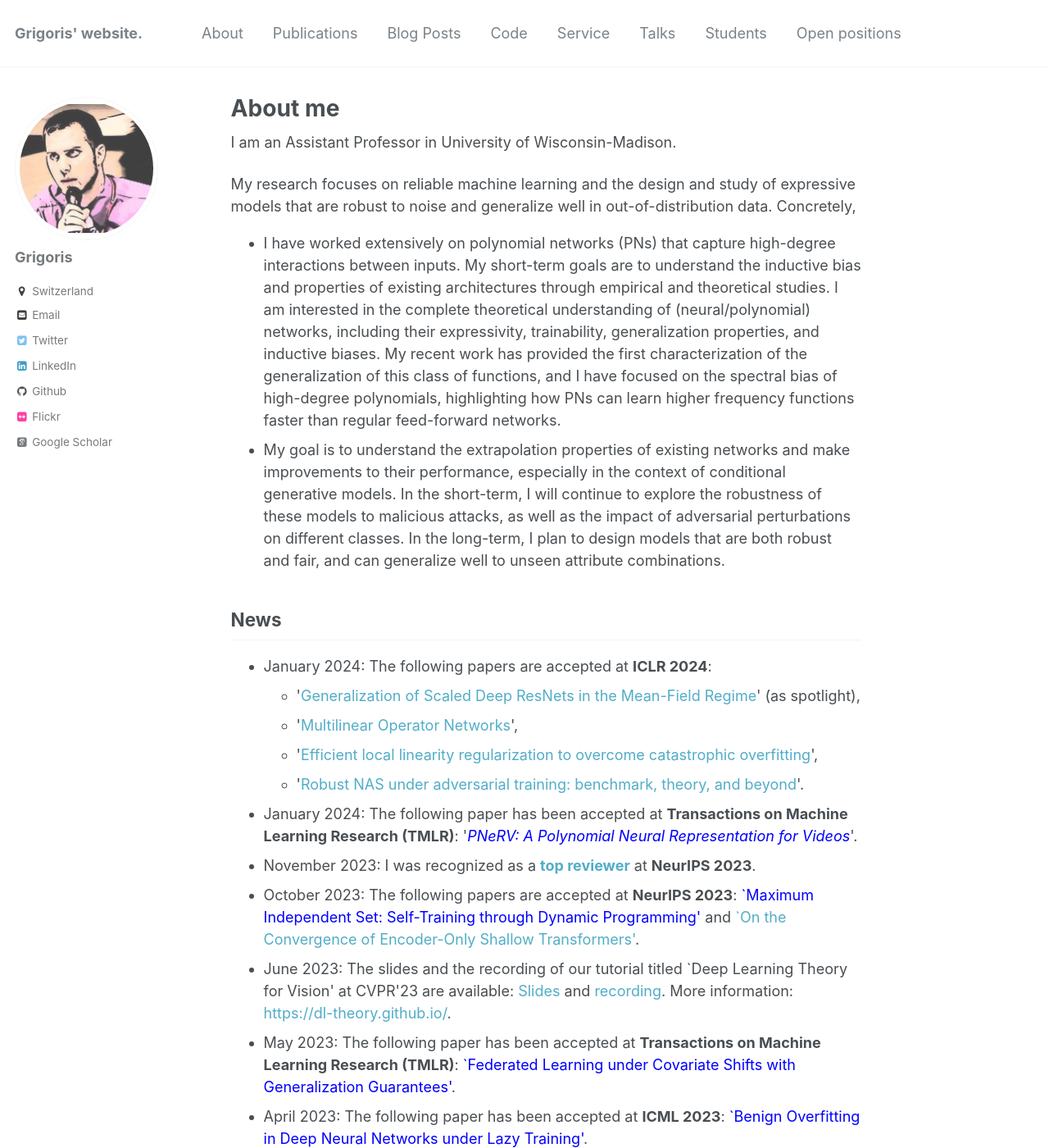
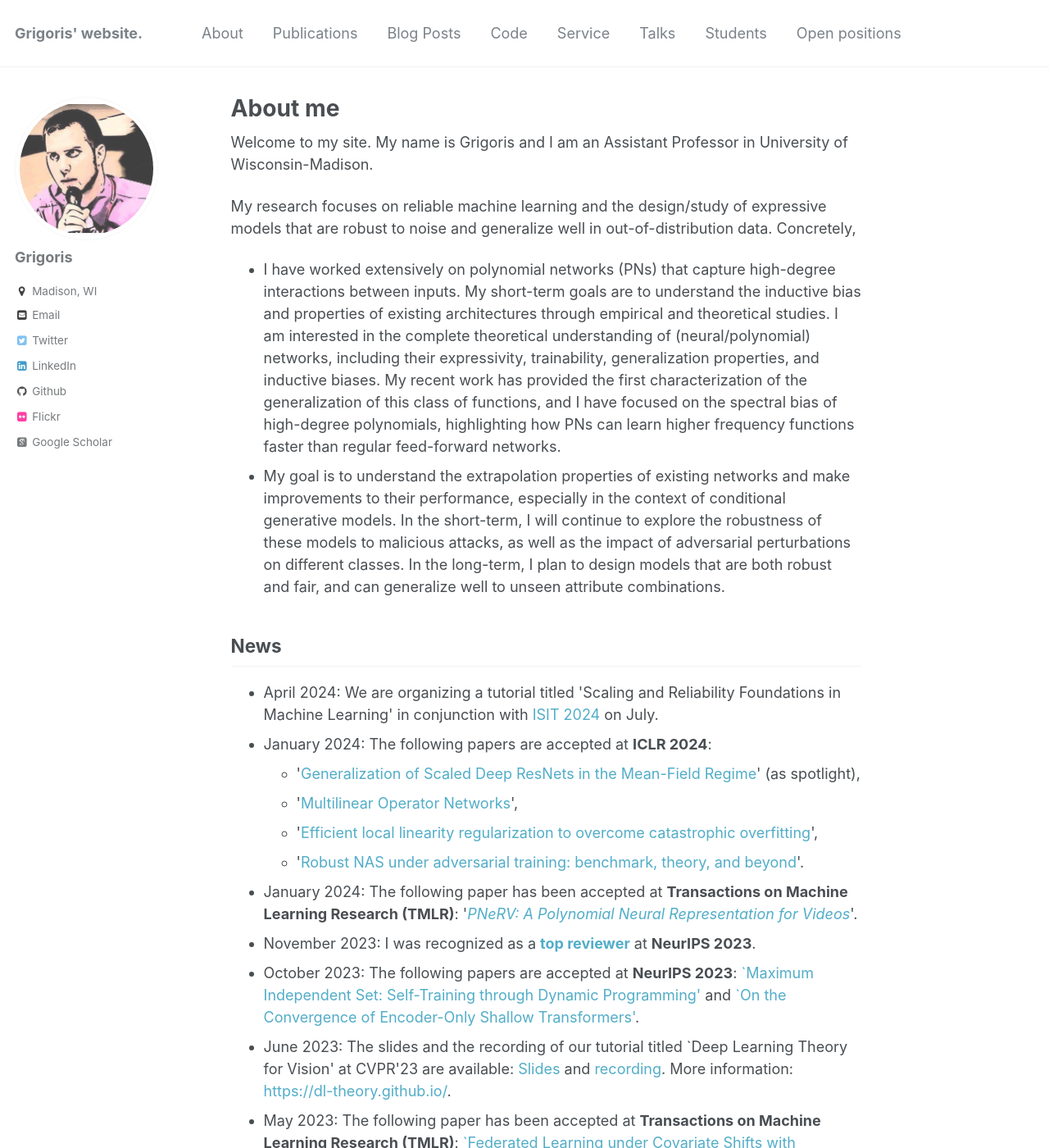
Before and after one commit to grigorisg9gr/grigorisg9gr.github.io, a Jekyll site: the page built from index.html, in a window 1280 px wide and 1400 px high. Shown: the whole window at 82% size. Built offline with Jekyll 4.4.1, drawn with Linux system fonts in a browser that asks for light colours; some web fonts are replaced; some of the changed text lies outside the part shown.

Commit message:
Add the tutorial in ISIT.

```diff
--- a/_config.yml
+++ b/_config.yml
@@ -81,7 +81,7 @@ author:
   name             : "Grigoris"
   avatar           : "profile.png"
   bio              : ""
-  location         : "Switzerland"
+  location         : "Madison, WI"
   employer         :
   googlescholar    : "1bU041kAAAAJ"
   email            : "[surname] [at] wisc.edu"
--- a/index.html
+++ b/index.html
@@ -7,9 +7,9 @@ comments: false
 ---
 
 
-<p>I am an Assistant Professor in University of Wisconsin-Madison. </p>
+<p>Welcome to my site. My name is Grigoris and I am an Assistant Professor in University of Wisconsin-Madison. </p>
 
-My research focuses on reliable machine learning and the design and study of expressive models that are robust to noise and generalize well in out-of-distribution data. Concretely,
+<p>My research focuses on reliable machine learning and the design/study of expressive models that are robust to noise and generalize well in out-of-distribution data. Concretely,<p>
 
 <ul>
     <li>I have worked extensively on polynomial networks (PNs) that capture high-degree interactions between inputs. My short-term goals are to understand the inductive bias and properties of existing architectures through empirical and theoretical studies. I am interested in the complete theoretical understanding of (neural/polynomial) networks, including their expressivity, trainability, generalization properties, and inductive biases. My recent work has provided the first characterization of the generalization of this class of functions, and I have focused on the spectral bias of high-degree polynomials, highlighting how PNs can learn higher frequency functions faster than regular feed-forward networks.</li>
@@ -19,24 +19,25 @@ My research focuses on reliable machine learning and the design and study of exp
 
 <h2>News</h2>
 <ul>
+	 <li>April 2024: We are organizing a tutorial titled 'Scaling and Reliability Foundations in Machine Learning' in conjunction with <a href="https://2024.ieee-isit.org/home">ISIT 2024</a> on July.
     <li>January 2024: The following papers are accepted at <strong>ICLR 2024</strong>:
         <ul>
                 <li>'<span style="color: #0000ff;"><a href="https://arxiv.org/abs/2403.09889">Generalization of Scaled Deep ResNets in the Mean-Field Regime</a></span>' (as spotlight),</li>
                 <li>'<span style="color: #0000ff;"><a href="https://arxiv.org/abs/2401.17992">Multilinear Operator Networks</a></span>',</li>
                 <li>'<span style="color: #0000ff;"><a href="https://arxiv.org/abs/2401.11618">Efficient local linearity regularization to overcome catastrophic overfitting</a></span>',</li>
-                <li>'<span style="color: #0000ff;"><a href="#">Robust NAS under adversarial training: benchmark, theory, and beyond</a></span>'.</li>
+                <li>'<span style="color: #0000ff;"><a href="https://arxiv.org/abs/2403.13134">Robust NAS under adversarial training: benchmark, theory, and beyond</a></span>'.</li>
         </ul></li>
-    <li>January 2024: The following paper has been accepted at <strong>Transactions on Machine Learning Research (TMLR)</strong>: '<em><a href="https://openreview.net/forum?id=oCBsxCov2g"><span style="color: #0000ff;">PNeRV: A Polynomial Neural Representation for Videos</span></a></em>'. </li>
+    <li>January 2024: The following paper has been accepted at <strong>Transactions on Machine Learning Research (TMLR)</strong>: '<em><a href="https://openreview.net/forum?id=oCBsxCov2g">PNeRV: A Polynomial Neural Representation for Videos</a></em>'. </li>
     <li>November 2023: I was recognized as a <a href="https://neurips.cc/Conferences/2023/ProgramCommittee"><strong>top reviewer</strong></a> at <strong>NeurIPS 2023</strong>.</li>
-    <li>October 2023: The following papers are accepted at <strong>NeurIPS 2023</strong>: <a href="https://arxiv.org/abs/2310.18672"><span style="color: #0000ff;">`Maximum Independent Set: Self-Training through Dynamic Programming'</span></a> and <a href="https://arxiv.org/abs/2311.01575"><span>`On the Convergence of Encoder-Only Shallow Transformers'</span></a>.
+    <li>October 2023: The following papers are accepted at <strong>NeurIPS 2023</strong>: <span style="color: #0000ff;"><a href="https://arxiv.org/abs/2310.18672">`Maximum Independent Set: Self-Training through Dynamic Programming'</a></span> and <span style="color: #0000ff;"><a href="https://arxiv.org/abs/2311.01575">`On the Convergence of Encoder-Only Shallow Transformers'</a></span>.
     <li>June 2023: The slides and the recording of our tutorial titled `Deep Learning Theory for Vision' at CVPR'23 are available: <a href="https://dl-theory.github.io/assets/CVPR.pdf">Slides</a> and <a href="https://www.youtube.com/watch?v=XtPGP9SXyiI">recording</a>. More information: <a href="https://dl-theory.github.io/">https://dl-theory.github.io/</a>.
-    <li>May 2023: The following paper has been accepted at <strong>Transactions on Machine Learning Research (TMLR)</strong>: <a href="https://openreview.net/forum?id=N7lCDaeNiS"><span style="color: #0000ff;">`Federated Learning under Covariate Shifts with Generalization Guarantees'</span></a>.
-    <li>April 2023: The following paper has been accepted at <strong>ICML 2023</strong>: <a href="https://arxiv.org/abs/2305.19377"><span style="color: #0000ff;">`Benign Overfitting in Deep Neural Networks under Lazy Training'</span></a>.
-    <li>April 2023: Awarded the <a href="https://www.daad.de/en/the-daad/postdocnet/details-and-application/">DAAD AInet Fellowship</a>, which is awarded to outstanding early career researchers. Topic: generative model in ML.</li>
-    <li>March 2023: The following paper has been accepted at <strong>CVPR 2023</strong>: '<em><a href="http://arxiv.org/abs/2303.13896"><span style="color: #0000ff;">Regularization of polynomial networks for image recognition</span></a></em>'. </li>
+    <li>May 2023: The following paper has been accepted at <strong>Transactions on Machine Learning Research (TMLR)</strong>: <a href="https://openreview.net/forum?id=N7lCDaeNiS">`Federated Learning under Covariate Shifts with Generalization Guarantees'</a>.
+    <li>April 2023: The following paper has been accepted at <strong>ICML 2023</strong>: <a href="https://arxiv.org/abs/2305.19377">`Benign Overfitting in Deep Neural Networks under Lazy Training'</a>.
+    <li>April 2023: Awarded the <a href="https://www.daad.de/en/the-daad/postdocnet/details-and-application/">DAAD AInet Fellowship</a>, which is awarded to outstanding early career researchers. Topic: generative models in ML.</li>
+    <li>March 2023: The following paper has been accepted at <strong>CVPR 2023</strong>: '<em><a href="http://arxiv.org/abs/2303.13896">Regularization of polynomial networks for image recognition</a></em>'. </li>
     <li>February 2023: Organizer of the tutorial on 'Polynomial Nets' in conjunction with AAAI'23: <a href="https://polynomial-nets.github.io/">https://polynomial-nets.github.io/</a>.
-    <li>January 2023: The following paper has been accepted at <strong>Transactions on Machine Learning Research (TMLR)</strong>: '<em><a href="https://openreview.net/forum?id=wkecshlYxI"><span style="color: #0000ff;">Revisiting adversarial training for the worst-performing class</span></a></em>'. </li>
-    <li>December 2022: The following paper has been accepted at <strong>Transactions on Pattern Analysis and Machine Intelligence</strong>: '<em><a href="https://ieeexplore.ieee.org/abstract/document/10076897"><span style="color: #0000ff;">Linear Complexity Self-Attention with 3rd Order Polynomials</span></a></em>'. </li>
+    <li>January 2023: The following paper has been accepted at <strong>Transactions on Machine Learning Research (TMLR)</strong>: '<em><a href="https://openreview.net/forum?id=wkecshlYxI">Revisiting adversarial training for the worst-performing class</a></em>'. </li>
+    <li>December 2022: The following paper has been accepted at <strong>Transactions on Pattern Analysis and Machine Intelligence</strong>: '<em><a href="https://ieeexplore.ieee.org/abstract/document/10076897">Linear Complexity Self-Attention with 3rd Order Polynomials</a></em>'. </li>
     <li>October 2022: I was recognized as a <a href="https://neurips.cc/Conferences/2022/ProgramCommittee"><strong>best reviewer</strong></a> at <strong>NeurIPS 2022</strong>.</li>
     <li>September 2022: The following papers have been accepted at <strong>NeurIPS 2022</strong>:
         <ul>
@@ -47,13 +48,12 @@ My research focuses on reliable machine learning and the design and study of exp
         </ul></li>
     <li>August 2022: <a href="https://www.slideshare.net/GrigorisChrysos/tutorial-on-polynomial-networks-at-cvpr22">The slides</a> used in the tutorial on polynomial networks (organized at CVPR'22) have been released. </li>
     <li>July 2022: I was awarded a <a href="https://icml.cc/Conferences/2022/Reviewers"><strong>best reviewer award (top 10%)</strong></a> at <strong>ICML 2022</strong>.</li>
-    <li>July 2022: The following papers have been accepted at <strong>ECCV 2022</strong>: '<span style="color: #0000ff;"><a href="https://www.ecva.net/papers/eccv_2022/papers_ECCV/papers/136850682.pdf">Augmenting Deep Classifiers with Polynomial Neural Networks</a></span>' and '<span style="color: #0000ff;"><a href="https://www.ecva.net/papers/eccv_2022/papers_ECCV/papers/136680457.pdf">MimicME: A Large Scale Diverse 4D Database for Facial Expression Analysis</a></span>'. More information soon.</li>
+    <li>July 2022: The following papers have been accepted at <strong>ECCV 2022</strong>: '<a href="https://www.ecva.net/papers/eccv_2022/papers_ECCV/papers/136850682.pdf">Augmenting Deep Classifiers with Polynomial Neural Networks</a>' and '<a href="https://www.ecva.net/papers/eccv_2022/papers_ECCV/papers/136680457.pdf">MimicME: A Large Scale Diverse 4D Database for Facial Expression Analysis</a>'. More information soon.</li>
     <li>June 2022: Organizer of the tutorial on 'Polynomial Nets' in conjunction with CVPR'22: <a href="https://polynomial-nets.github.io/">https://polynomial-nets.github.io/previous_versions/index.html</a>.
     <li>April 2022: I was awarded a <a href="https://iclr.cc/Conferences/2022/Reviewers"><strong>highlighted reviewer award</strong></a> at <strong>ICLR 2022</strong>.</li>
     <li>March 2022: The following paper has been accepted at <strong>CVPR 2022</strong>: '<span style="color: #0000ff;"><em><a href="https://openaccess.thecvf.com/content/CVPR2022/papers/Georgopoulos_Cluster-Guided_Image_Synthesis_With_Unconditional_Models_CVPR_2022_paper.pdf">Cluster-guided Image Synthesis with Unconditional Models</a></em></span>'.</li>
     <li>February 2022: <a href="https://www.youtube.com/watch?v=l1xievUFdAw"><strong>My talk</strong></a> on polynomial networks at the  UCL Centre for Artificial Intelligence has been uploaded online.</li>
     <li>January 2022: The following papers have been accepted at <strong>ICLR 2022</strong>: '<span style="color: #0000ff;"><em><a href="https://openreview.net/pdf?id=dQ7Cy_ndl1s">Controlling the Complexity and Lipschitz Constant improves Polynomial Nets</a></em></span>' and '<span style="color: #0000ff;"><em><a href="https://openreview.net/pdf?id=P7FLfMLTSEX">The Spectral Bias of Polynomial Neural Networks</a></em></span>'.</li>
-    <li>October 2021: The following paper has been accepted at <strong>NeurIPS 2021</strong>: '<a href="https://proceedings.neurips.cc/paper/2021/file/ef0d3930a7b6c95bd2b32ed45989c61f-Paper.pdf"><span style="color: #0000ff;">Conditional Generation Using Polynomial Expansions</span></a>'.</li>
+    <li>October 2021: The following paper has been accepted at <strong>NeurIPS 2021</strong>: '<a href="https://proceedings.neurips.cc/paper/2021/file/ef0d3930a7b6c95bd2b32ed45989c61f-Paper.pdf">Conditional Generation Using Polynomial Expansions</a>'.</li>
     <li>July 2021: I was awarded a <a href="https://icml.cc/Conferences/2021/Reviewers"><strong>best reviewer award (top 10%)</strong></a> at <strong>ICML 2021</strong>.</li>
-    <li>The following paper has been accepted at <strong>Proceedings of the IEEE (2021)</strong>: '<em><a href="https://ieeexplore.ieee.org/document/9420085"><span style="color: #0000ff;">Tensor methods in computer vision and deep learning</span></a></em>'</li>
 </ul>
```
Also changed, not shown: _publications/index.html (+8 -0 lines).
